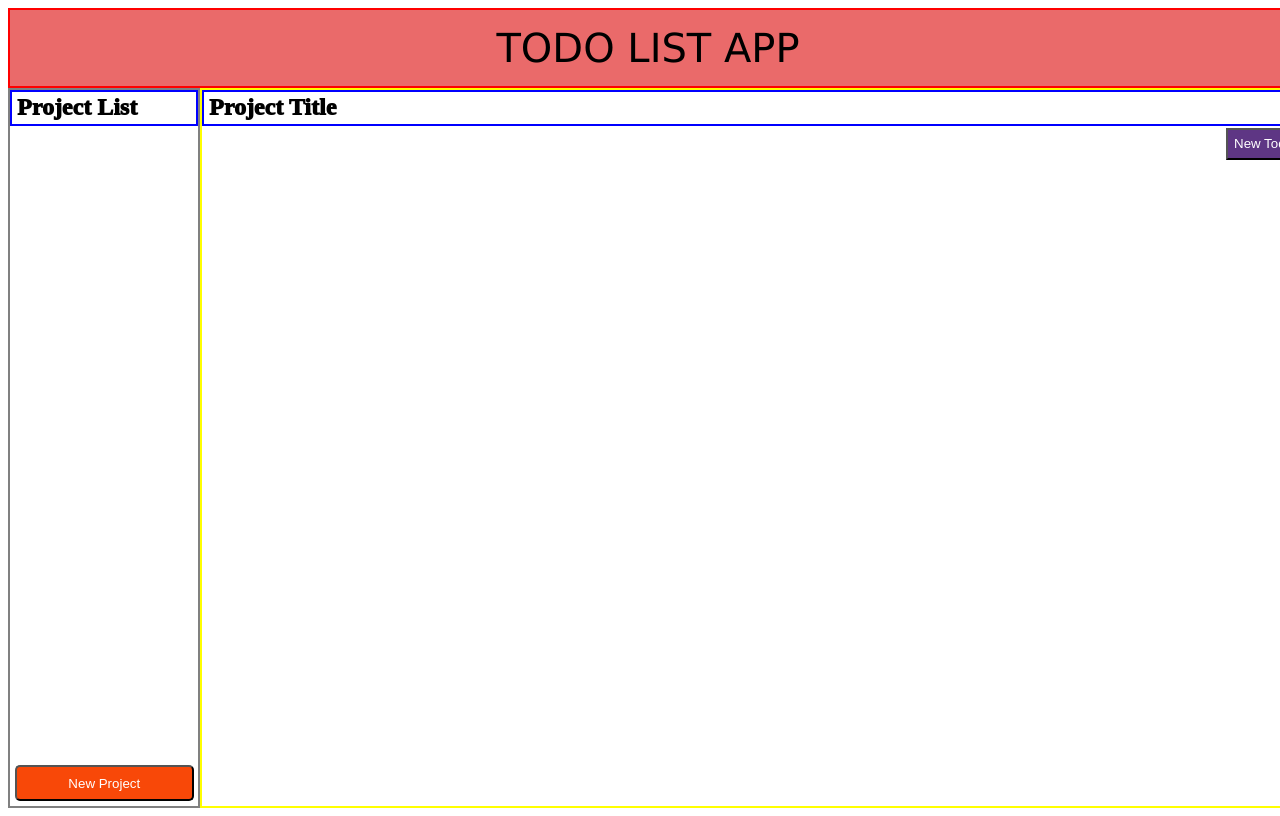
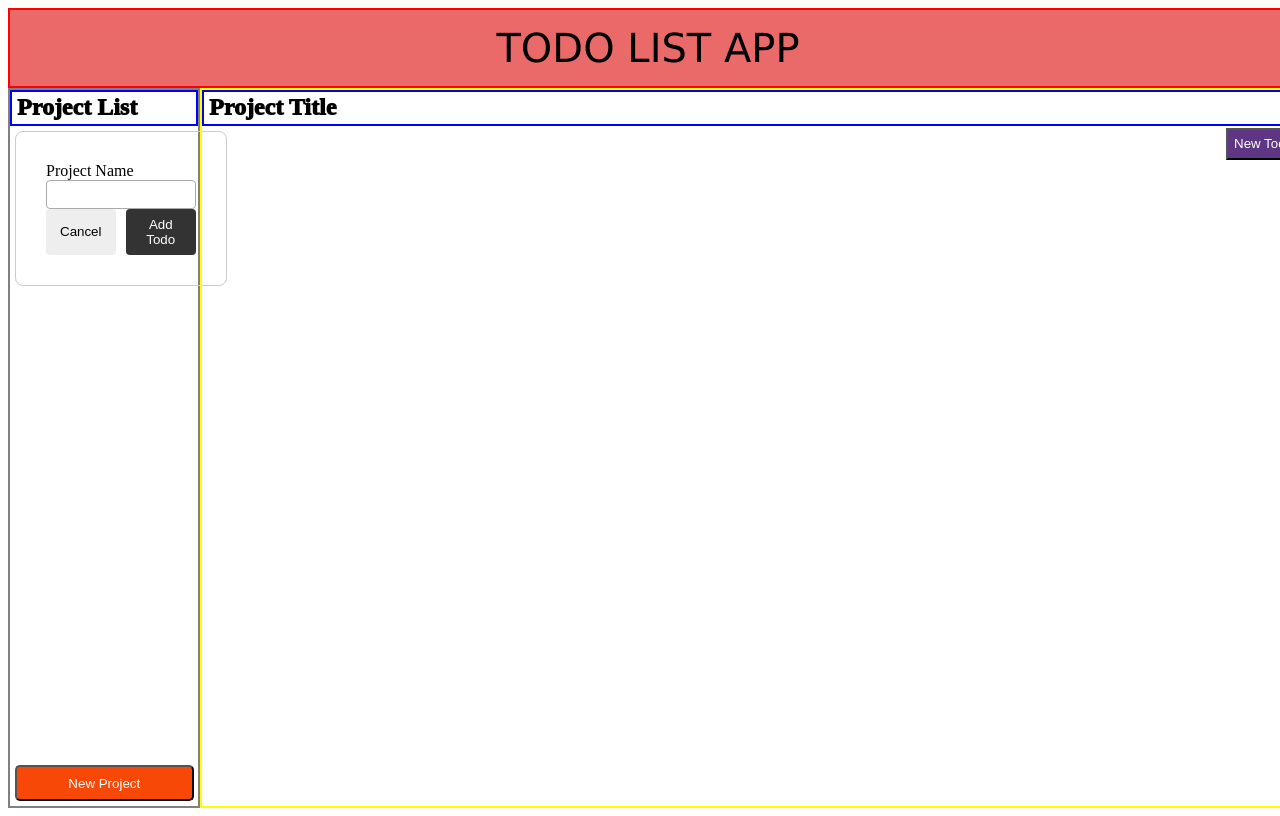
Before and after one commit to levi1721rn/odin-todo, a website built with webpack: page src/template.html in a window 1280 px wide. Both pictures are taken after a click on the button "New Project". Shown: the top 816 px of the page. Built offline with nearby package versions, Linux system fonts and the light colour scheme.

Commit message:
created form to create projects.

```diff
--- a/src/index.js
+++ b/src/index.js
@@ -4,3 +4,31 @@ import "./styles.css";
 import { Todo } from "./todo.js";
 import { Project } from "./project.js";
 import { manageProjects } from "./manageProjects.js";
+
+// we'll handle the logic and dom stuff here.
+
+const project_form = document.querySelector('.project_form');
+
+const new_project = document.querySelector('.new_project');
+new_project.addEventListener('click',() => {
+
+   project_form.style.display = 'block';
+
+})
+
+const project_cancel_button = document.querySelector('.cancel_project');
+project_cancel_button.addEventListener('click',() => {
+
+    const project_name_input = document.querySelector('#project_name');
+    project_name_input.textContent = '';
+
+    project_form.style.display = 'none';
+})
+
+const form =  document.querySelector('.project_form');
+form.addEventListener("submit", (event) => {
+
+    event.preventDefault();
+
+    project_form.style.display = 'none';
+})
--- a/src/styles.css
+++ b/src/styles.css
@@ -88,3 +88,52 @@ header{
   background-color: rgb(94, 54, 132);
   color: white;
 }
+
+/*project form styling */
+
+.project_form {
+  display: flex;
+  flex-direction: column;
+  gap: 10px;
+  width: 150px;
+  padding: 30px;
+  margin: 5px;
+  border: 1px solid #ccc;
+  border-radius: 8px;
+
+  display: none;
+
+}
+
+.project_form input {
+  padding: 8px;
+  border: 1px solid #aaa;
+  border-radius: 4px;
+  font-size: 10px;
+}
+
+.project_form input:focus {
+  outline: none;
+  border-color: #555;
+}
+
+.project_form button {
+  padding: 8px 14px;
+  border: none;
+  border-radius: 4px;
+  cursor: pointer;
+}
+
+.cancel_project {
+  background: #eee;
+}
+
+.add_todo {
+  background: #333;
+  color: white;
+}
+
+.form_buttons {
+  display: flex;
+  gap: 10px;
+}
--- a/src/template.html
+++ b/src/template.html
@@ -14,7 +14,19 @@
     <div class="main_content">
        <div class="sidebar">
             <div class="project list">Project List</div>
-            <button class="new_project"> New Project</button>
+
+            <form class="project_form">
+               <label for="project_name">Project Name</label>
+               <input type="text" name="project_name" id="project_name" required>
+
+               <div class="form_buttons">
+                  <button type="button" class="cancel_project">Cancel</button>
+                  <button type="submit" class="add_todo">Add Todo</button>
+               </div>
+
+            </form>
+
+         <button class="new_project"> New Project</button>
        </div>
 
        <div class="content">
```
